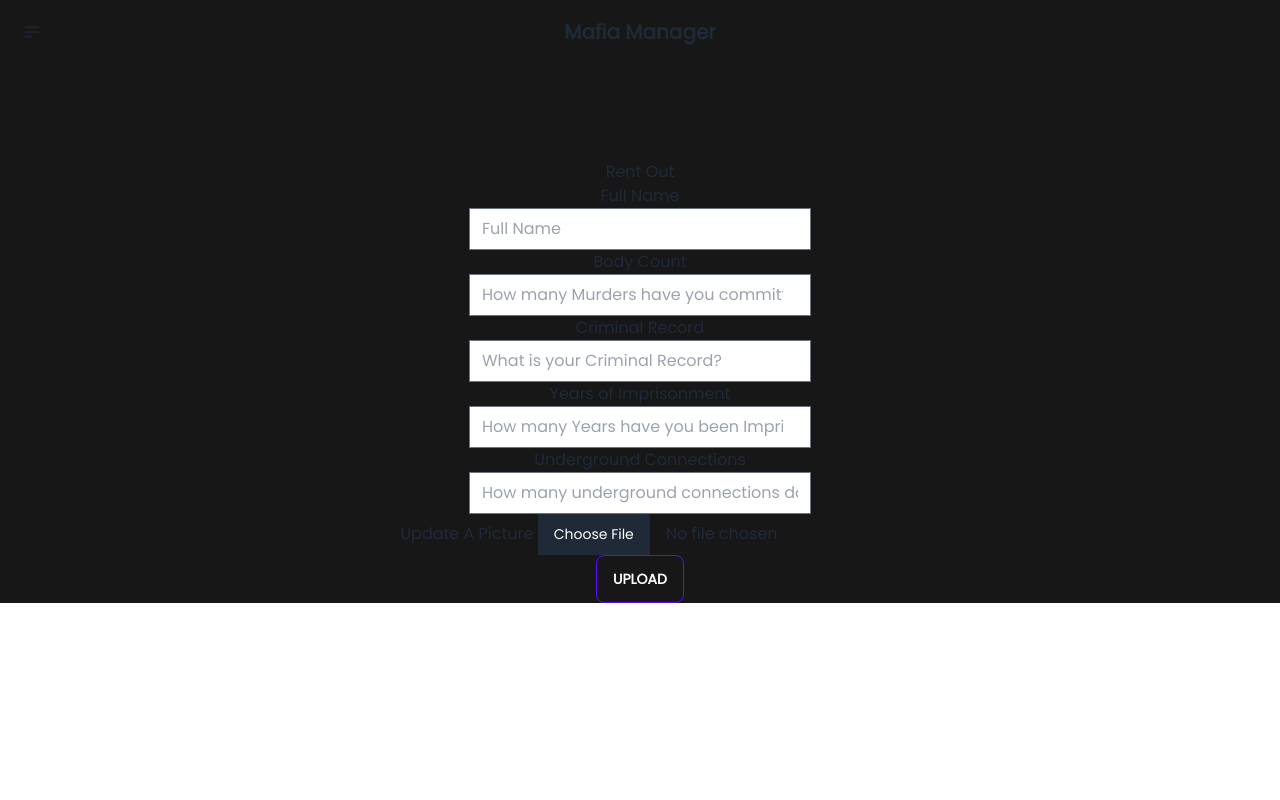
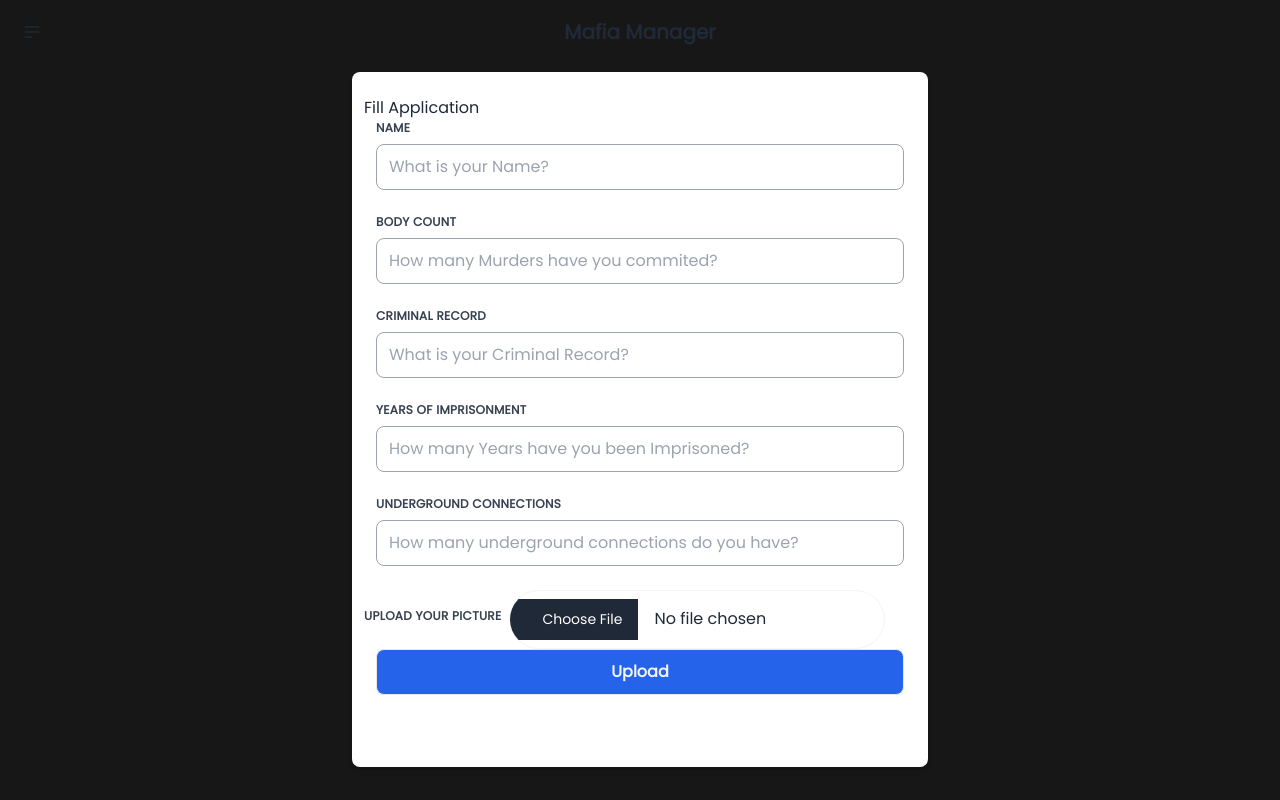
Before and after one commit to arnav0103/don, a Flask app: page /makerental in a window 1280 px wide. Run offline with Flask 2, Linux system fonts and the light colour scheme; a user stored in the database is signed in; some libraries are stand-ins or nearby versions; some web fonts are replaced.

Commit message:
updated appl wala stuff uv take a look pls

```diff
--- a/Tool/templates/base.htm
+++ b/Tool/templates/base.htm
@@ -71,7 +71,7 @@
       </div>
     </div>
     <div class="navbar-center">
-      <a href=index.htm class="btn btn-ghost normal-case text-xl">Mafia Manager</a>
+      <a href="{{url_for('index')}}" class="btn btn-ghost normal-case text-xl">Mafia Manager</a>
     </div>
     <div class="navbar-end">
 
--- a/Tool/templates/makerent.htm
+++ b/Tool/templates/makerent.htm
@@ -1,24 +1,40 @@
 {%extends 'base.htm'%}
+{%block head%}
+<style>
+html{
+    background-color: #181717 !important;
+}
+body {
+transition: background-color .5s;
+height: 100%;
+}
+</style>
+{%endblock%}
+{%block content%}
+<div class="flex justify-center my-2 mx-4 md:mx-0">
+  <br><br><br><br>
 
-{%block content%}
-<div class="container col trial" align ="center">
-  <br><br><br><br>
-  <h1 align = "center">Rent Out</h1>
-  <form  method="POST" enctype="multipart/form-data">
+  <form  method="POST" enctype="multipart/form-data" class="w-full max-w-xl bg-white rounded-lg shadow-md p-6">
     {{form.hidden_tag()}}
-    <div class="form-group">
-      {{form.name.label}}{{form.name(class = 'form-control col-md-6' ,placeholder="Full Name" )}}
+    <div class="flex flex-wrap -mx-3 mb-6">
+      <h1 align = "center">Fill Application</h1>
+      <div class="w-full md:w-full px-3 mb-6">
+        <label class="block uppercase tracking-wide text-gray-700 text-xs font-bold mb-2">Name</label>
+        {{form.name(class = 'appearance-none block w-full bg-white text-gray-900 font-medium border border-gray-400 rounded-lg py-3 px-3 leading-tight focus:outline-none' , placeholder="What is your Name?")}}
       </div>
-    <div class="form-group">
-      {{form.body.label}}{{form.body(class = 'form-control col-md-6' ,placeholder="How many Murders have you committed?" )}}
+      <div class="w-full md:w-full px-3 mb-6">
+        <label class="block uppercase tracking-wide text-gray-700 text-xs font-bold mb-2">Body Count</label>
+        {{form.body(class = 'appearance-none block w-full bg-white text-gray-900 font-medium border border-gray-400 rounded-lg py-3 px-3 leading-tight focus:outline-none', placeholder="How many Murders have you commited?" )}}
         {%if form.body.errors%}
           {%for error in form.body.errors%}
             <small class = 'text-danger'>{{error}}</small>
           {%endfor%}
         {%endif%}
       </div>
-    <div class="form-group">
-      {{form.criminal.label}}{{form.criminal(class = 'form-control col-md-6' ,placeholder="What is your Criminal Record?" )}}
+
+
+      <div class="w-full md:w-full px-3 mb-6">
+        {{form.criminal.label(class="block uppercase tracking-wide text-gray-700 text-xs font-bold mb-2")}}{{form.criminal(class = 'appearance-none block w-full bg-white text-gray-900 font-medium border border-gray-400 rounded-lg py-3 px-3 leading-tight focus:outline-none' ,placeholder="What is your Criminal Record?" )}}
         {%if form.criminal.errors%}
           {%for error in form.criminal.errors%}
             <small class = 'text-danger'>{{error}}</small>
@@ -26,8 +42,8 @@
         {%endif%}
       </div>
 
-    <div class="form-group">
-      {{form.years.label}}{{form.years(class = 'form-control col-md-6' ,placeholder="How many Years have you been Imprisoned?" )}}
+      <div class="w-full md:w-full px-3 mb-6">
+        {{form.years.label(class="block uppercase tracking-wide text-gray-700 text-xs font-bold mb-2")}}{{form.years(class = 'appearance-none block w-full bg-white text-gray-900 font-medium border border-gray-400 rounded-lg py-3 px-3 leading-tight focus:outline-none' ,placeholder="How many Years have you been Imprisoned?" )}}
         {%if form.years.errors%}
           {%for error in form.years.errors%}
             <small class = 'text-danger'>{{error}}</small>
@@ -35,25 +51,26 @@
         {%endif%}
       </div>
 
-    <div class="form-group">
-      {{form.connection.label}}{{form.connection(class = 'form-control col-md-6' ,placeholder="How many underground connections do you have?" )}}
+      <div class="w-full md:w-full px-3 mb-6">
+        {{form.connection.label(class="block uppercase tracking-wide text-gray-700 text-xs font-bold mb-2")}}{{form.connection(class = 'appearance-none block w-full bg-white text-gray-900 font-medium border border-gray-400 rounded-lg py-3 px-3 leading-tight focus:outline-none' ,placeholder="How many underground connections do you have?" )}}
         {%if form.connection.errors%}
           {%for error in form.connection.errors%}
             <small class = 'text-danger'>{{error}}</small>
           {%endfor%}
         {%endif%}
       </div>
-    <div class="form-group">
-      {{form.picture.label(class="form-group")}}
-      {{form.picture(class="form-control-file col-md-6")}}
+      <div class="flex items-center space-x-2">
+        <label class="block uppercase tracking-wide text-gray-700 text-xs font-bold mb-2">Upload your Picture</label>
+        {{form.picture(class="px-4 py-2 border rounded-full bg-grey-900 border-gray-100")}}
         {%if form.picture.errors%}
           {%for error in form.picture.errors%}
             <small class = 'text-danger'>{{error}}</small>
           {%endfor%}
         {%endif%}
       </div>
-    <div class="form-group">
-      {{form.submit(class ="btn btn-primary change")}}
+      <div class="w-full md:w-full px-3 mb-6">
+        {{form.submit(class ="appearance-none block w-full bg-blue-600 text-gray-100 font-bold border border-gray-200 rounded-lg py-3 px-3 leading-tight hover:bg-blue-500 focus:outline-none focus:bg-white focus:border-gray-500")}}
+      </div>
     </div>
   </form>
 
```
Also changed, not shown: Tool/templates/allrent.htm (+15 -0 lines), Tool/templates/single_rent.htm (+19 -0 lines). Lines whose indentation alone changed are shown as unchanged.
